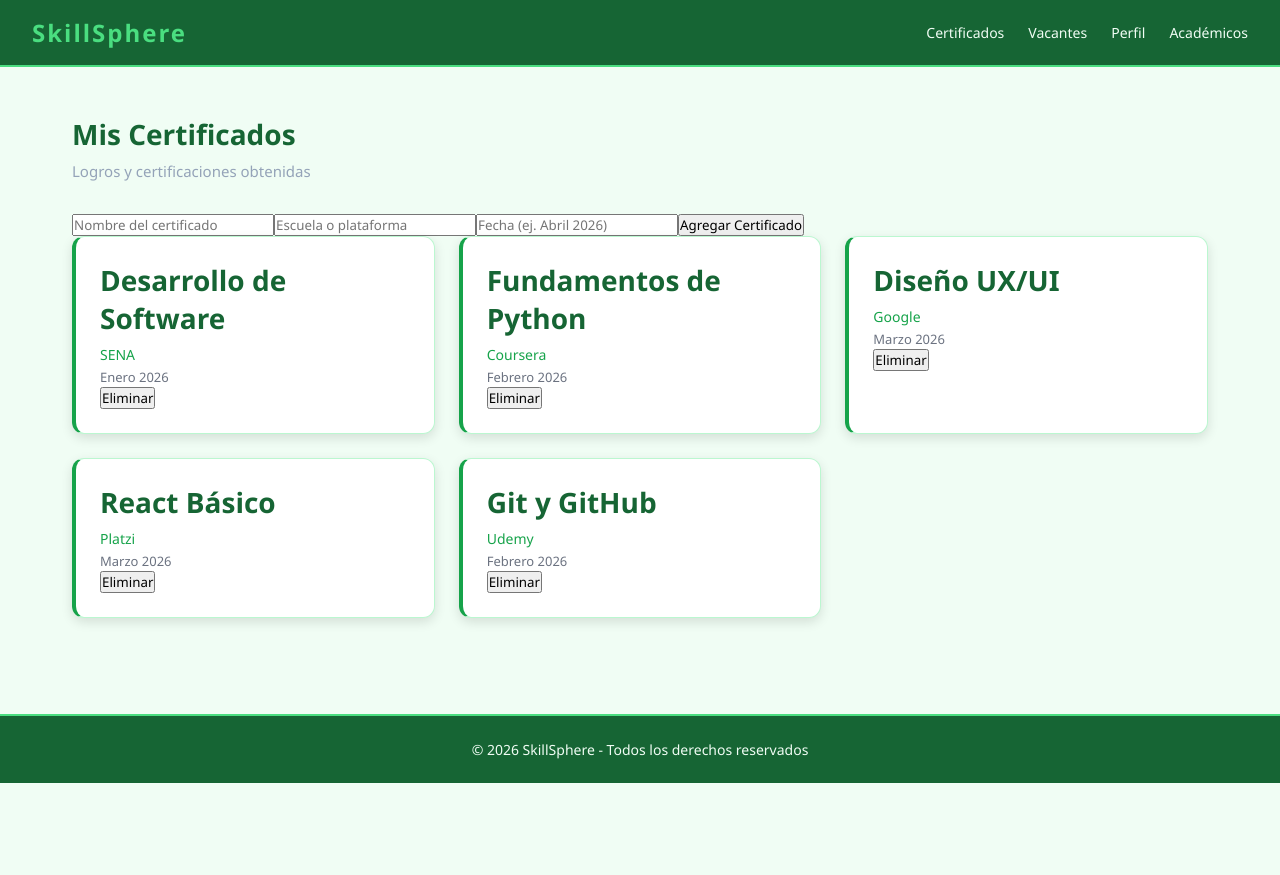
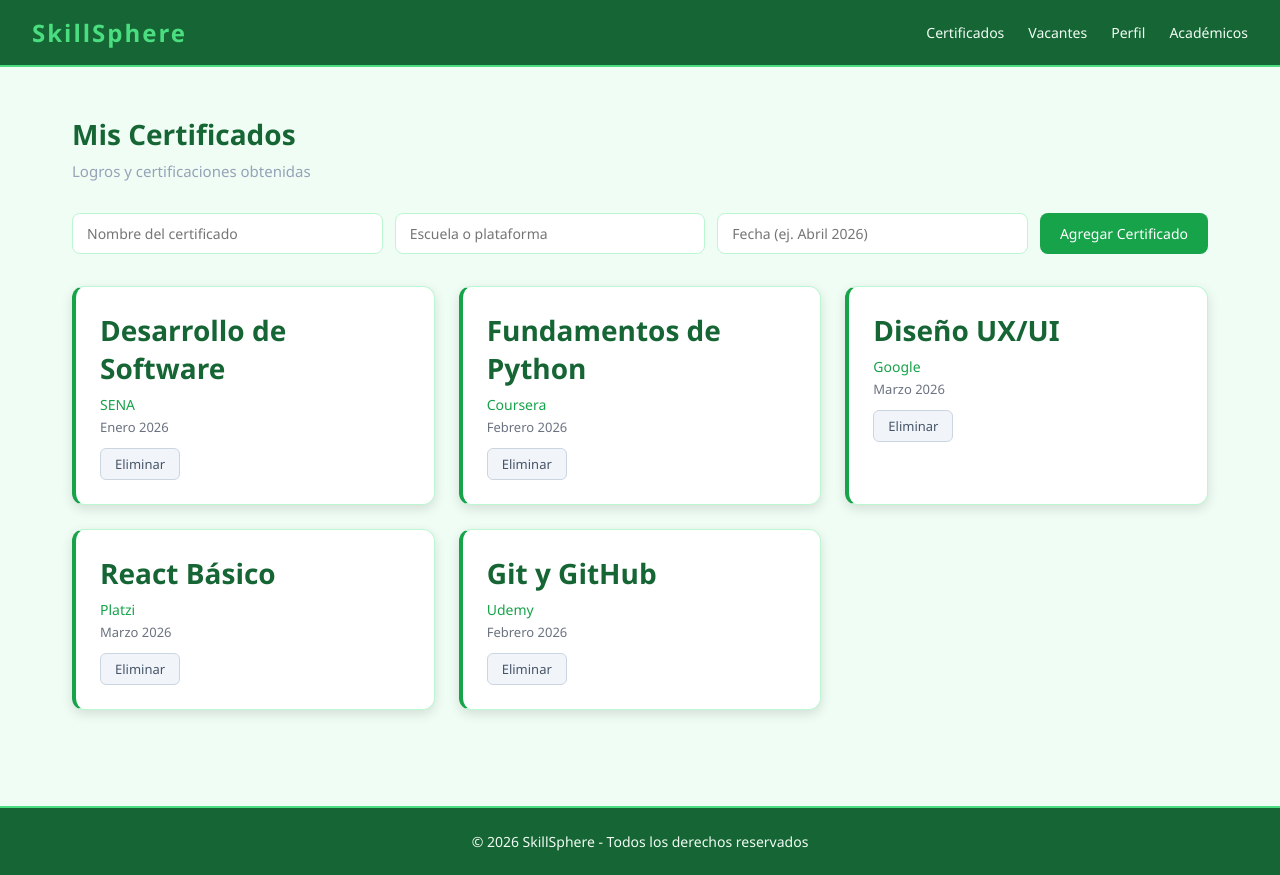
Before and after one commit to C13G0/skillsphere_react, a React (Vite) app in the folder skillsphere/: page /certificados in a window 1280 px wide. Before the commit the page ends 800 px from the top, so only its background shows below. Built offline with nearby package versions, Linux system fonts and the light colour scheme.

Commit message:
Se dan toques finales de estilo en los archivos CSS

```diff
--- a/skillsphere/src/components/CertificadoCard.css
+++ b/skillsphere/src/components/CertificadoCard.css
@@ -28,3 +28,19 @@
   color: #6b7280;
   font-size: 13px;
 }
+
+.certificado-card button {
+  margin-top: 12px;
+  padding: 6px 14px;
+  background-color: #f1f5f9;
+  color: #475569;
+  border: 1px solid #cbd5e1;
+  border-radius: 6px;
+  font-size: 13px;
+  cursor: pointer;
+  transition: background-color 0.2s;
+}
+
+.certificado-card button:hover {
+  background-color: #fca5a5;
+}
--- a/skillsphere/src/views/Certificados.css
+++ b/skillsphere/src/views/Certificados.css
@@ -21,3 +21,40 @@
   grid-template-columns: repeat(auto-fill, minmax(280px, 1fr));
   gap: 24px;
 }
+
+.certificado-form {
+  display: flex;
+  gap: 12px;
+  margin-bottom: 32px;
+  flex-wrap: wrap;
+}
+
+.certificado-form input {
+  flex: 1;
+  min-width: 180px;
+  padding: 10px 14px;
+  border: 1px solid #bbf7d0;
+  border-radius: 8px;
+  font-size: 14px;
+  outline: none;
+  transition: border 0.2s;
+}
+
+.certificado-form input:focus {
+  border-color: #16a34a;
+}
+
+.certificado-form button {
+  padding: 10px 20px;
+  background-color: #16a34a;
+  color: white;
+  border: none;
+  border-radius: 8px;
+  font-size: 14px;
+  cursor: pointer;
+  transition: background-color 0.2s;
+}
+
+.certificado-form button:hover {
+  background-color: #166534;
+}
```
